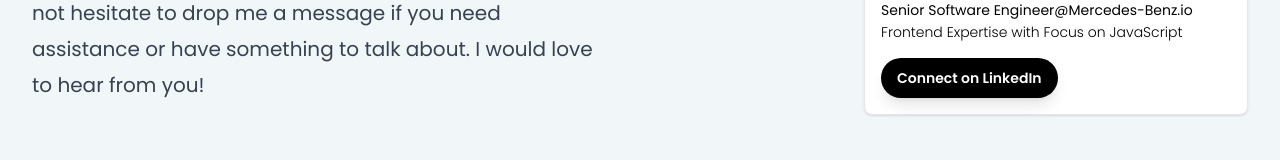
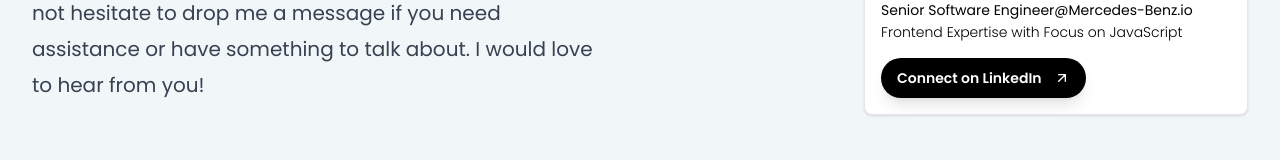
Before and after one commit to asadkhalid305/portfolio, a Next.js app: page /about in a window 1280 px wide. Shown: the part 6362-6522 px from the top of the page. Built offline with nearby package versions, Linux system fonts and the light colour scheme; no server answers.

Commit message:
feat(ui): support directional CTA arrows

```diff
--- a/src/components/about/profile-card.tsx
+++ b/src/components/about/profile-card.tsx
@@ -42,9 +42,10 @@ export default function ProfileCard({
             <p className="font-light">{position}</p>
           </div>
           <LinkButton
+            arrowDirection="up-right"
             href={socialsData.linkedIn.href}
             rounded="full"
-            showIcon={false}
+            showIcon
             size="sm"
             text="Connect on LinkedIn"
           />
--- a/src/components/ui/link-button.tsx
+++ b/src/components/ui/link-button.tsx
@@ -8,8 +8,15 @@ function ArrowIcon({
   direction,
 }: {
   className?: string;
-  direction: "left" | "right";
+  direction: NonNullable<LinkButtonProps["arrowDirection"]>;
 }) {
+  const paths = {
+    left: "M7 16l-4-4m0 0l4-4m-4 4h18",
+    right: "M17 8l4 4m0 0l-4 4m4-4H3",
+    "up-right": "M7 17 17 7M7 7h10v10",
+    "down-right": "m7 7 10 10M17 7v10H7",
+  };
+
   return (
     <svg
       className={className}
@@ -22,7 +29,7 @@ function ArrowIcon({
         strokeLinecap="round"
         strokeLinejoin="round"
         strokeWidth={2}
-        d={direction === "left" ? "M7 16l-4-4m0 0l4-4m-4 4h18" : "M17 8l4 4m0 0l-4 4m4-4H3"}
+        d={paths[direction]}
       />
     </svg>
   );
@@ -35,26 +42,39 @@ export default function LinkButton({
   className,
   variant = "primary",
   iconPosition = "right",
+  arrowDirection = iconPosition === "left" ? "left" : "right",
   rounded = "md",
   size = "md",
   tone = "dark",
 }: Readonly<LinkButtonProps>) {
   const isInternal = href.startsWith("/");
   const isMinimal = variant === "minimal";
+  const arrowMotion = {
+    left: "group-hover:-translate-x-1",
+    right: "group-hover:translate-x-1",
+    "up-right": "group-hover:translate-x-0.5 group-hover:-translate-y-0.5",
+    "down-right": "group-hover:translate-x-0.5 group-hover:translate-y-0.5",
+  }[arrowDirection];
 
   const content = (
     <>
       {showIcon && iconPosition === "left" && (
         <ArrowIcon
-          direction="left"
-          className="h-4 w-4 transition-transform duration-300 ease-out group-hover:-translate-x-1"
+          direction={arrowDirection}
+          className={clsx(
+            "h-4 w-4 transition-transform duration-300 ease-out",
+            arrowMotion
+          )}
         />
       )}
       <span>{text}</span>
       {showIcon && iconPosition === "right" && (
         <ArrowIcon
-          direction="right"
-          className="h-4 w-4 transition-transform duration-300 ease-out group-hover:translate-x-1"
+          direction={arrowDirection}
+          className={clsx(
+            "h-4 w-4 transition-transform duration-300 ease-out",
+            arrowMotion
+          )}
         />
       )}
     </>
--- a/src/utils/types.ts
+++ b/src/utils/types.ts
@@ -76,6 +76,7 @@ export type LinkButtonProps = {
   className?: string;
   variant?: "primary" | "minimal";
   iconPosition?: "left" | "right";
+  arrowDirection?: "left" | "right" | "up-right" | "down-right";
   rounded?: "md" | "full";
   size?: "sm" | "md";
   tone?: "dark" | "light";
```
